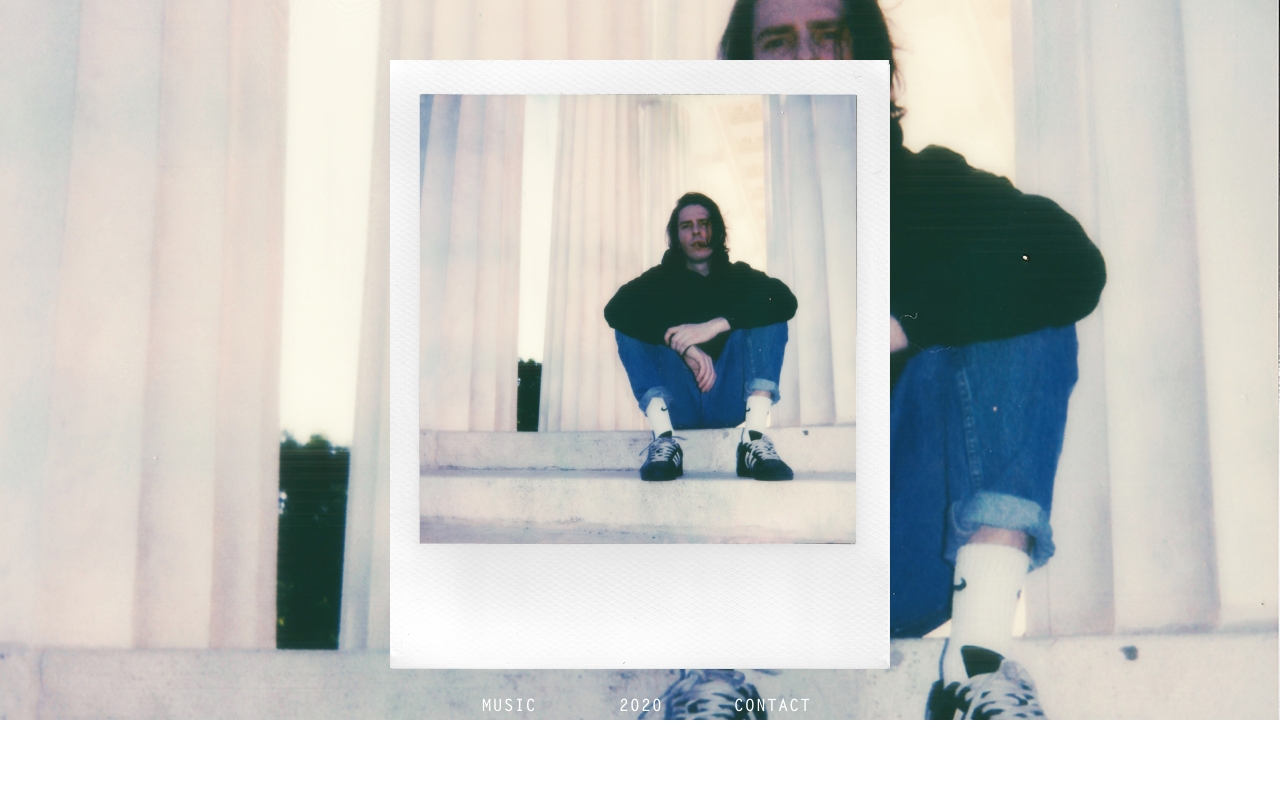
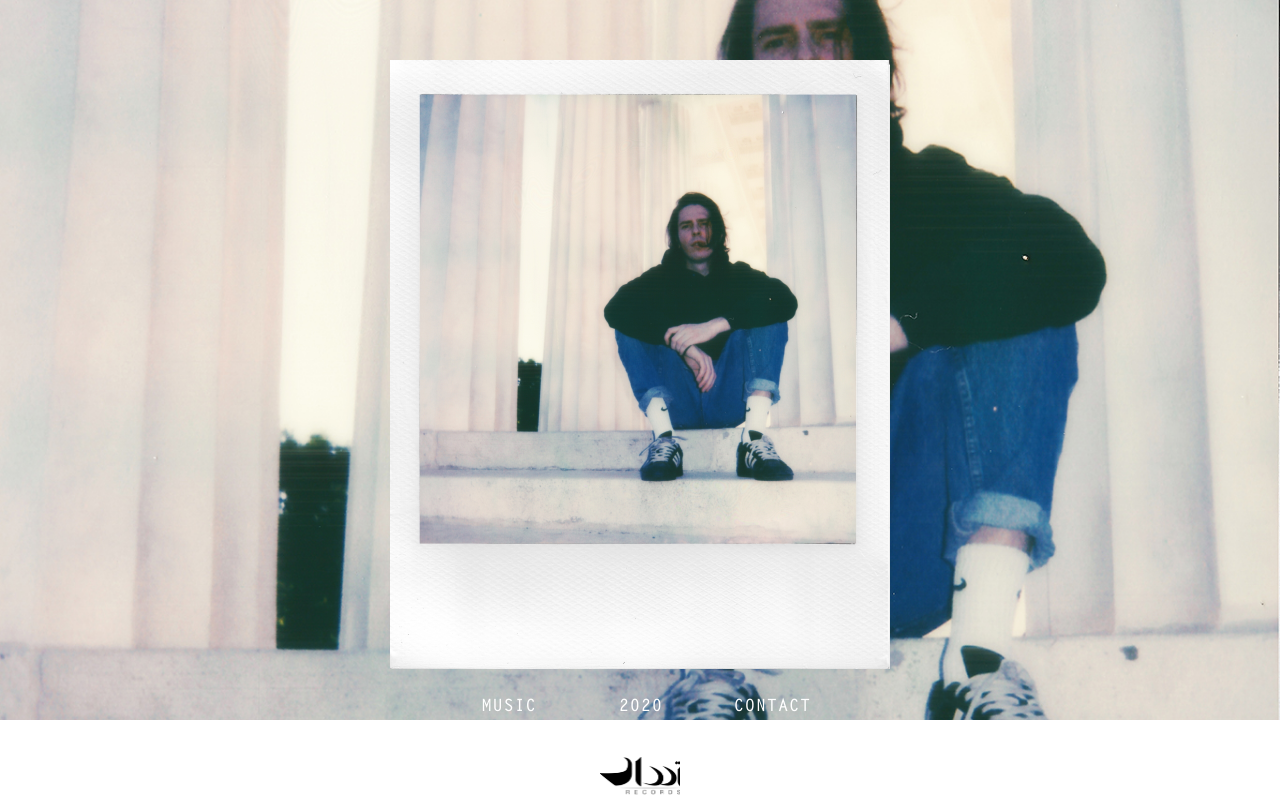
Before and after one commit to grstg14/iamlavers, a Vue app: page / in a window 1280 px wide. Built offline with nearby package versions, Linux system fonts and the light colour scheme.

Commit message:
breakpoint update

```diff
--- a/public/index.html
+++ b/public/index.html
@@ -14,6 +14,7 @@
         src: url("font/LetterGothicStd.otf") format("opentype");
       }
     </style>
+    <title>LA VERS</title>
   </head>
   <body>
     <noscript>
--- a/src/App.vue
+++ b/src/App.vue
@@ -66,7 +66,7 @@ export default {
 
   computed: {
     bgUrl() {
-      if ((this.$vuetify.breakpoint.s) || (this.$vuetify.breakpoint.xs)) {
+      if ((this.$vuetify.breakpoint.sm) || (this.$vuetify.breakpoint.xs)) {
         return "";
       } else {
         return require('@/assets/bg.jpg');
@@ -74,7 +74,7 @@ export default {
     },
 
     marginTop() {
-      if ((this.$vuetify.breakpoint.s) || (this.$vuetify.breakpoint.xs)) {
+      if ((this.$vuetify.breakpoint.sm) || (this.$vuetify.breakpoint.xs)) {
         return "mt-2"
       } else {
         return "mt-12"
--- a/src/components/Footer.vue
+++ b/src/components/Footer.vue
@@ -15,7 +15,7 @@
 export default {
   computed: {
     small() {
-      return (this.$vuetify.breakpoint.xs || this.$vuetify.breakpoint.s) ? true : false;
+      return (this.$vuetify.breakpoint.xs || this.$vuetify.breakpoint.sm || this.$vuetify.breakpoint.md || this.$vuetify.breakpoint.lg) ? true : false;
     },
 
     invertingClass() {
--- a/src/components/Navigation.vue
+++ b/src/components/Navigation.vue
@@ -52,7 +52,7 @@
 export default {
   computed: {
     small() {
-      if (this.$vuetify.breakpoint.xs || this.$vuetify.breakpoint.s) {
+      if (this.$vuetify.breakpoint.xs || this.$vuetify.breakpoint.sm || this.$vuetify.breakpoint.md) {
         return true;
       } else {
         return false;
--- a/src/router/index.js
+++ b/src/router/index.js
@@ -8,7 +8,10 @@ Vue.use(VueRouter)
   {
     path: '/',
     name: 'Home',
-    component: Home
+    component: Home,
+    meta: {
+      title: 'LA VERS'
+    }
   },
   {
     path: '/about',
```
